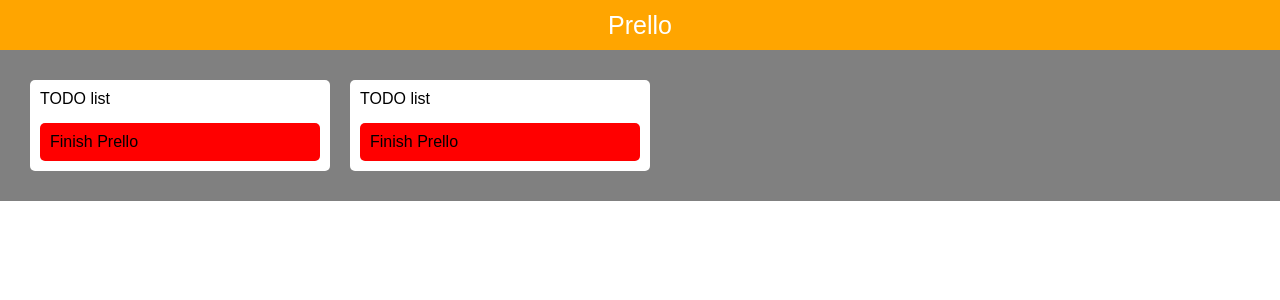
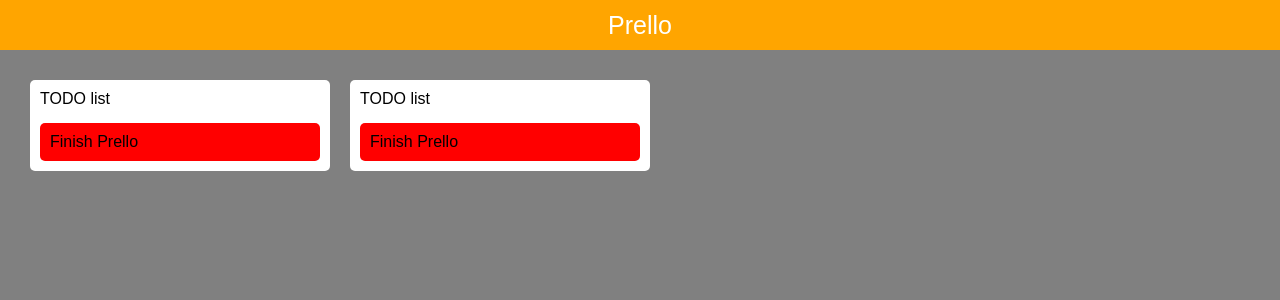
Before and after one commit to BenAfonso/Prello, a React app in the folder Client/: page / in a window 1280 px wide. Shown: the top 300 px of the page. Built offline with nearby package versions, Linux system fonts and the light colour scheme.

Commit message:
fix board height to fit page size

```diff
--- a/Client/public/index.html
+++ b/Client/public/index.html
@@ -25,7 +25,7 @@
     <noscript>
       You need to enable JavaScript to run this app.
     </noscript>
-    <div id="root"></div>
+    <div id="root" style="height: 100%"></div>
     <!--
       This HTML file is a template.
       If you open it directly in the browser, you will see an empty page.
--- a/Client/src/components/Board/Board.styles.js
+++ b/Client/src/components/Board/Board.styles.js
@@ -4,12 +4,18 @@ export default `
     width: 100%;
     background-color: grey;
     padding: 30px;
+    overflow-x: scroll;
+  }
+
+  ul {
+    display: flex;
+    flex-wrap: nowrap;
   }
 
   ul li {
-    display: inline-block;
     width: 300px;
     margin-left: 20px;
+    flex-shrink: 0;
   }
 
   ul li:nth-child(1) {
--- a/Client/src/index.css
+++ b/Client/src/index.css
@@ -1,7 +1,13 @@
 body {
+  position: relative;
+  height: 100vh;
   margin: 0;
   padding: 0;
   font-family: sans-serif;
+}
+
+ul {
+  list-style-type: none;
 }
 
 * {
@@ -9,3 +15,7 @@ body {
   margin: 0;
   padding: 0;
 }
+
+.App {
+  height: 100%;
+}
--- a/Client/src/layouts/page.js
+++ b/Client/src/layouts/page.js
@@ -2,8 +2,10 @@ import React from 'react'
 import Header from '../components/Header/Header'
 
 export default (props) => (
-  <div>
+  <div style={{height: '100%'}}>
     <Header />
-    {props.children}
+    <div className='content' style={{height: 'calc(100% - 50px)'}}>
+      {props.children}
+    </div>
   </div>
 )
```
